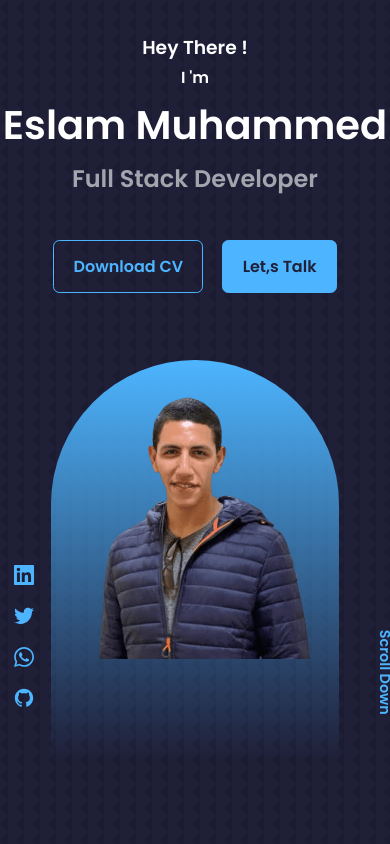
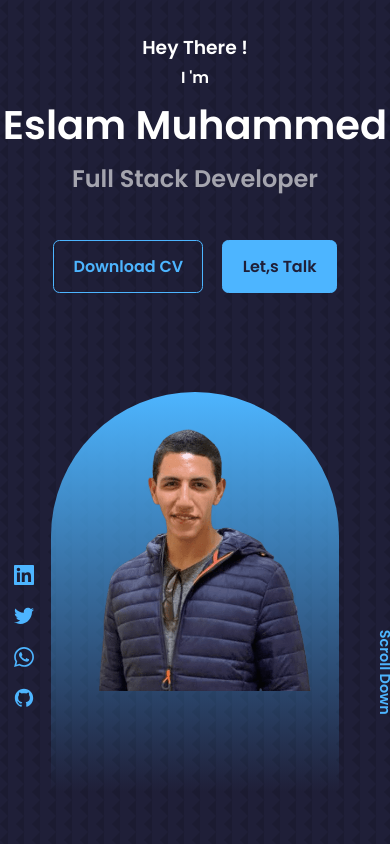
Before and after one commit to Crypt00o/my-portfolio, a React (Vite) app: page / in a window 390 px wide. Shown: the top 844 px of the page. Built offline with nearby package versions, Linux system fonts and the light colour scheme; the HTML template or start-up script is replaced by a standard one.

Commit message:
add responsive style for < 400px width devices

```diff
--- a/src/components/header/Header.css
+++ b/src/components/header/Header.css
@@ -86,6 +86,17 @@ header {
 
 }
 
+@media screen and (max-width: 400px) {
+   .my-image {
+    width: 18rem;
+    height: 25rem;
+    margin-top: 15rem;
+    top: 20rem;
+    padding: 1rem;
+  }
+}
+
+
 .scroll-down {
   position: absolute;
   right: -2.3rem;
```
